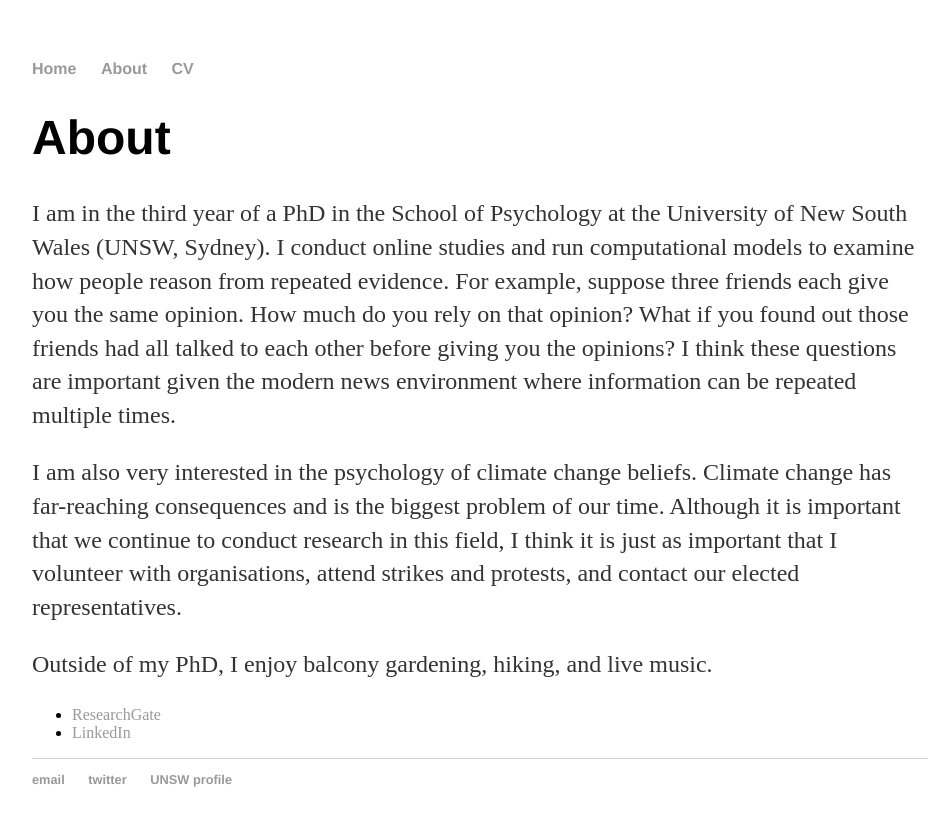
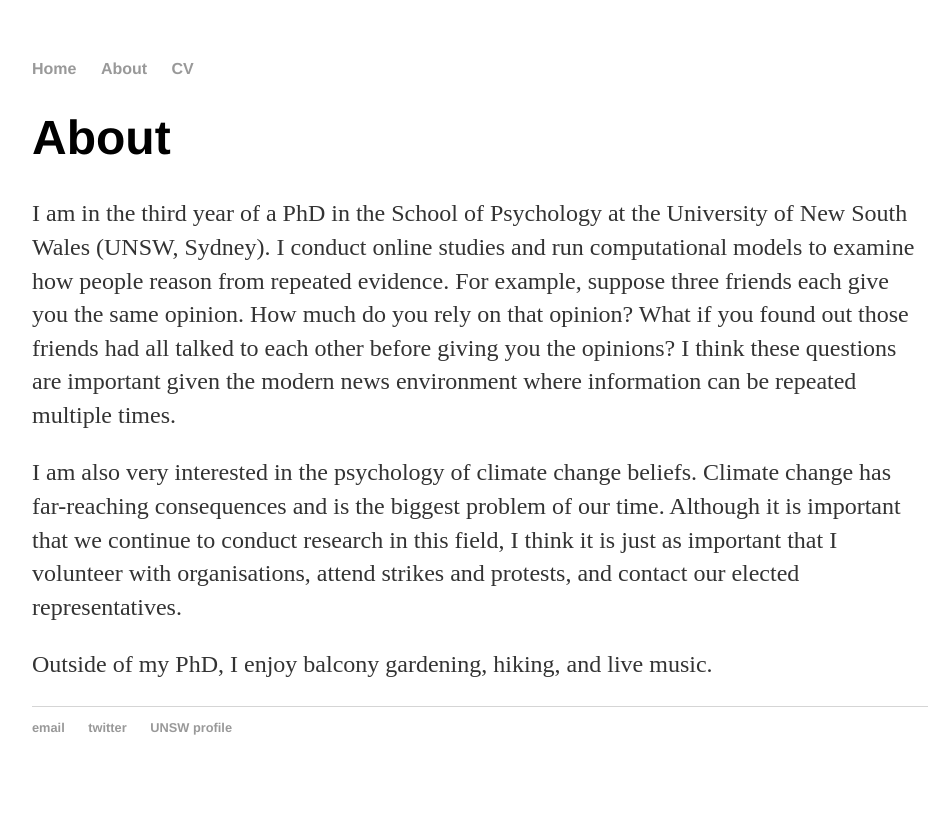
Before and after one commit to belindaxie/belindaxie.github.io, a Jekyll site: the page built from about/index.html, in a window 1280 px wide. Shown: the top 826 px of the page, without its empty margins (160-1105 px from the left). Built offline with Jekyll 4.4.1, drawn with Linux system fonts in a browser that asks for light colours.

Commit message:
Comment out ResearchGate and LinkedIn

```diff
--- a/about/index.html
+++ b/about/index.html
@@ -15,8 +15,8 @@ title: About Belinda Xie
 
 
 
-			<ul class="contacts">
+<!-- 			<ul class="contacts">
 				<li><a href="https://www.researchgate.net/profile/Belinda_Xie">ResearchGate</a></li>
 				<li><a href="https://www.linkedin.com/in/xiebelinda/">LinkedIn</a></li>
-				</ul>
+				</ul> -->
 		</div>
```
